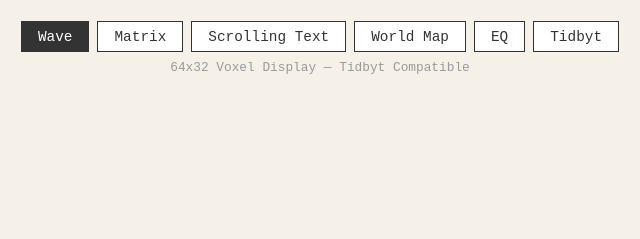
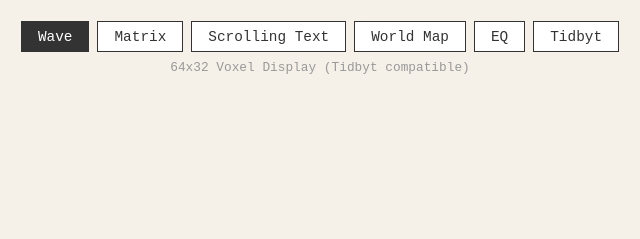
Before and after one commit to mberg/voxel-display, a website built with Vite: page demo/index.html in a window 1280 px wide. Shown: the part 141-380 px from the top of the page, 320-960 px from the left. Built offline with nearby package versions, Linux system fonts and the light colour scheme; what heerich would draw is missing.

Commit message:
chore: update subtitle text

```diff
--- a/demo/index.html
+++ b/demo/index.html
@@ -140,7 +140,7 @@
     <button data-anim="eq">EQ</button>
     <button data-anim="remote">Tidbyt</button>
   </div>
-  <p style="margin-top:0.5rem; font-size:0.8rem; color:#999;">64x32 Voxel Display — Tidbyt Compatible</p>
+  <p style="margin-top:0.5rem; font-size:0.8rem; color:#999;">64x32 Voxel Display (Tidbyt compatible)</p>
   <div id="remote-row" style="display:none; margin-top:1rem;">
     <label style="font-size:0.9rem; color:#666;">
       URL <input type="text" id="remote-url" value="https://pixlet-production.up.railway.app/api/v1/preview.webp" style="font-family:monospace; font-size:0.9rem; padding:0.3rem 0.5rem; border:1px solid #333; background:#fff; color:#333; width:20rem;">
```
